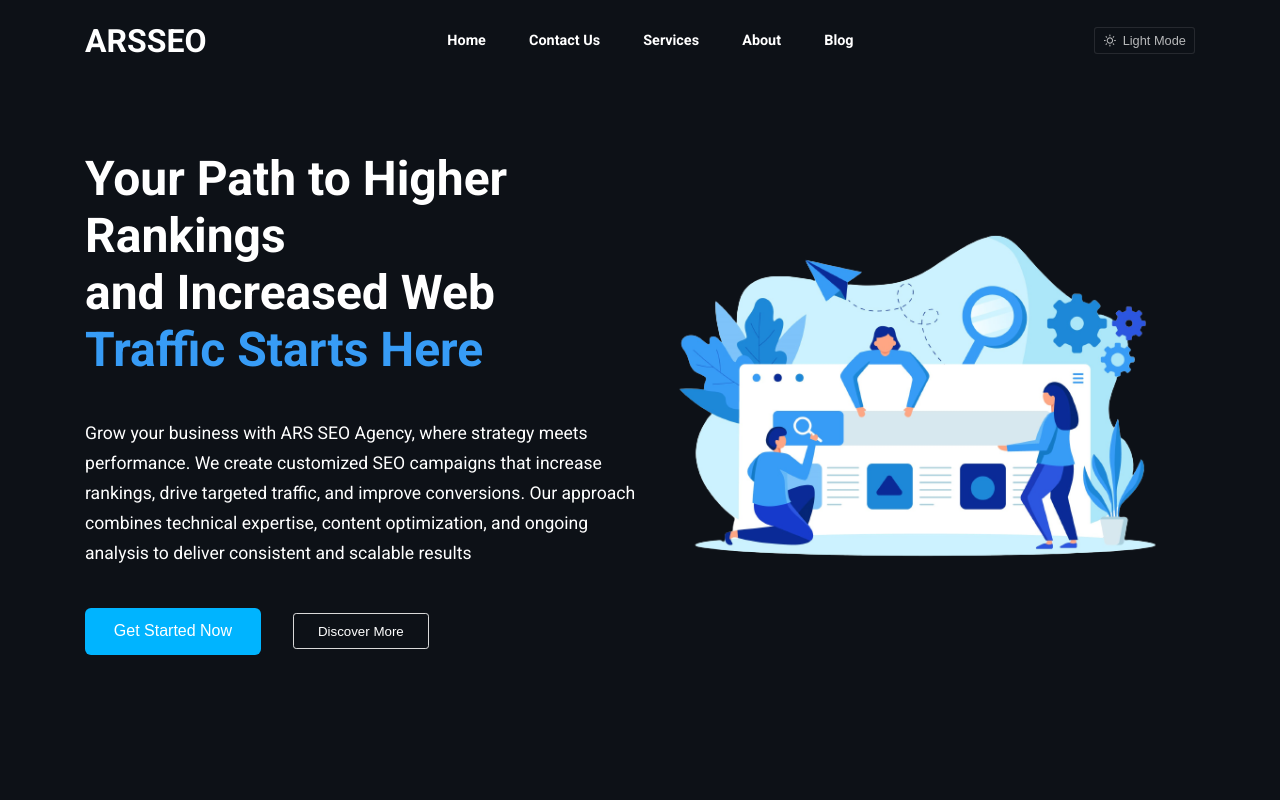
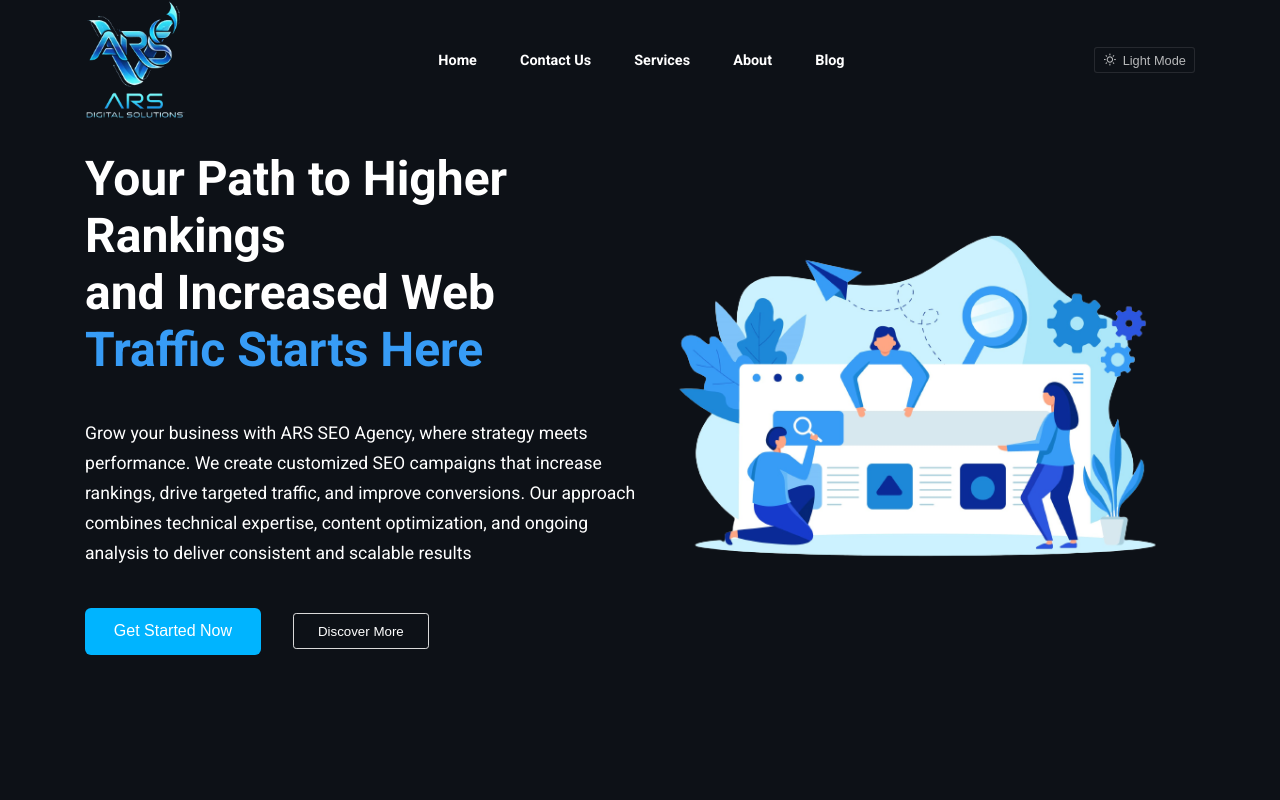
Before and after one commit to beingasharma/Arsseo, a React (Vite) app: page / in a window 1280 px wide. Shown: the top 800 px of the page. Built offline with nearby package versions, Linux system fonts and the light colour scheme.

Commit message:
logo uploaded

```diff
--- a/src/Components/Header/Header.tsx
+++ b/src/Components/Header/Header.tsx
@@ -99,10 +99,10 @@ export const Header: FC<Props> = ({ theme, changeTheme }) => {
       <div className="container">
         <div className="nav__wrapper">
           <div className="logo">
-            <h2>
-              <a href="#">ARSSEO</a>
-            </h2>
-          </div>
+  <a href="/">
+    <img src="/icon.png" alt="ARS Digital Solutions Logo" />
+  </a>
+</div>
           <div
             className="navigation"
             ref={menuRef}
--- a/src/Components/Header/header.css
+++ b/src/Components/Header/header.css
@@ -10,10 +10,12 @@
     justify-content: space-between;
 }
 
-.logo a {
-    text-decoration: none;
+.logo img {
+    height:120px;
+    width: auto;
+    display: block;
+    object-fit: contain;
 }
-
 .menu {
     display: flex;
     align-items: center;
```
Also changed, not shown: public/icon.png (added).
